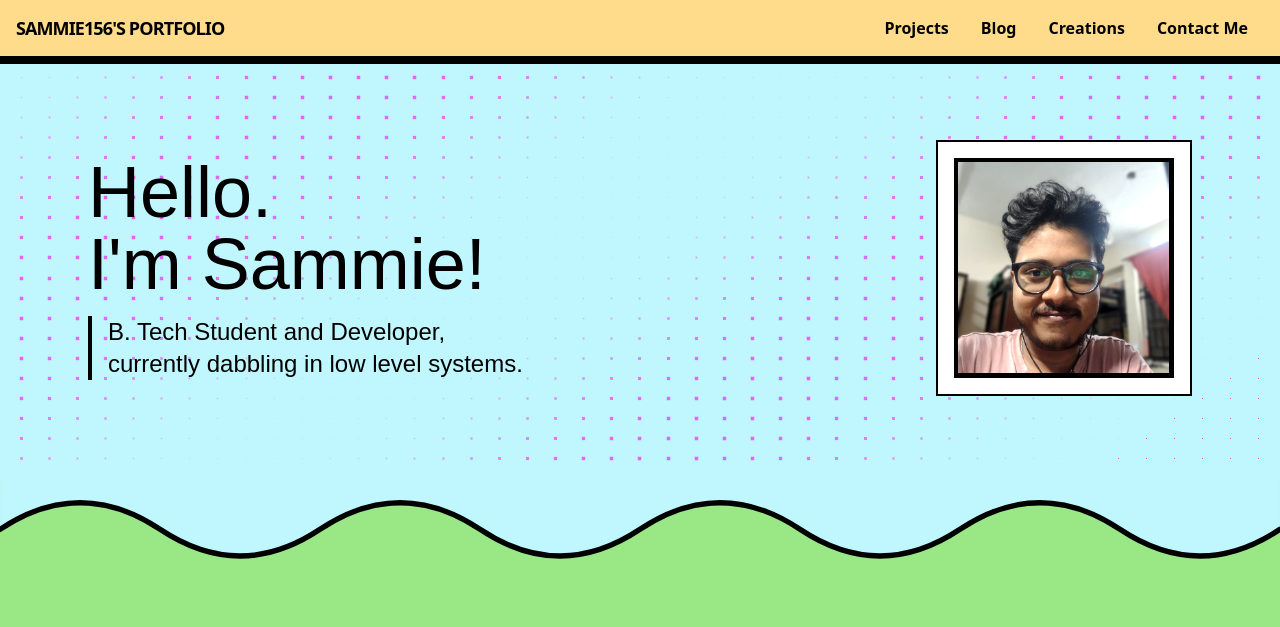
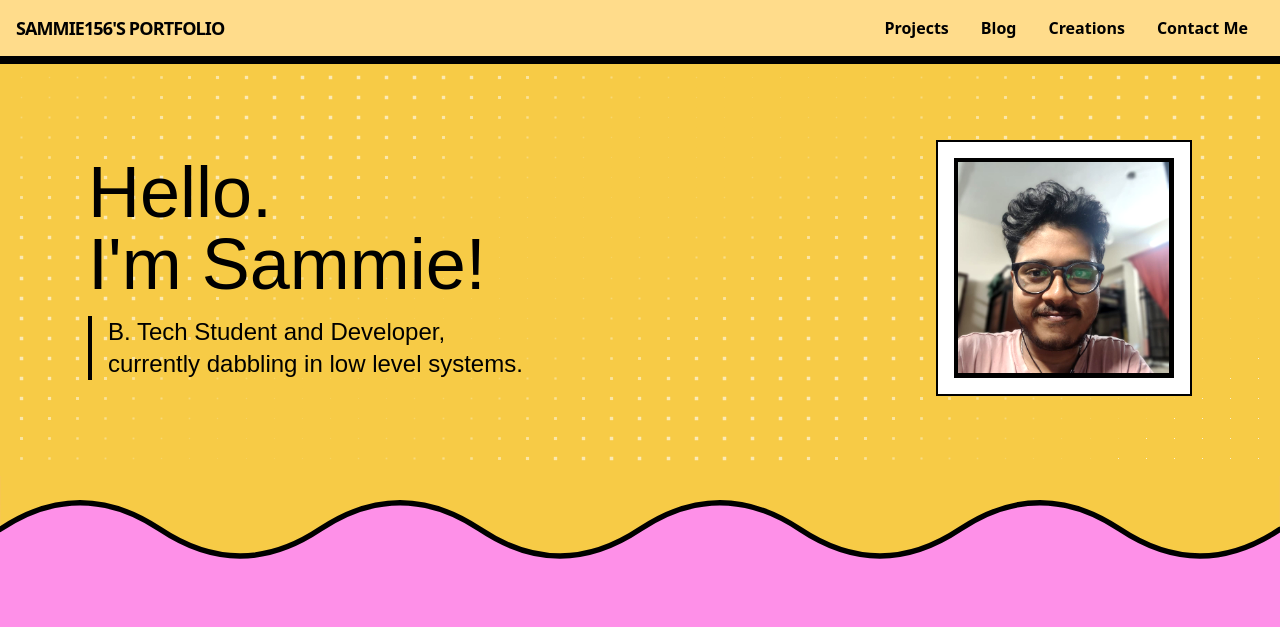
Before and after one commit to Sammie156/Portfolio, a React (Vite) app: page / in a window 1280 px wide. Shown: the top 627 px of the page. Built offline with nearby package versions, Linux system fonts and the light colour scheme; no server answers; a web font is replaced by a local one.

Commit message:
Minor changes

```diff
--- a/src/components/PulseDots.jsx
+++ b/src/components/PulseDots.jsx
@@ -20,7 +20,7 @@ const PulseDots = ({bg_color}) => {
           return (
             <div key={i} className="flex items-center justify-center">
               <div
-                className="w-[1px] h-[1px] bg-[#FF00F5] rounded-full"
+                className="w-[1px] h-[1px] bg-white rounded-full"
                 style={{
                   animation: "smooth-wave 3s infinite ease-in-out",
                   animationDelay: `${delay}s`,
--- a/src/pages/Home.jsx
+++ b/src/pages/Home.jsx
@@ -57,15 +57,15 @@ function Home() {
 
   return (
     <main className="min-h-screen w-full pb-20">
-      <section className="relative w-full border-black bg-[#C0F7FE]">
-        <PulseDots bg_color="C0F7FE"/>
+      <section className="relative w-full border-black bg-[#F7CB46]">
+        <PulseDots bg_color="F7CB46"/>
         <div className="max-w-6xl mx-auto px-6 relative">
           <Hero />
           {/* <InfoCard className="absolute top-[80%] z-20 mt-5" /> */}
         </div>
       </section>
 
-      <div className="w-full leading-[0] bg-[#99E885]">
+      <div className="w-full leading-[0] bg-[#FE90E8]">
         <svg
           viewBox="0 0 1440 120"
           fill="none"
@@ -80,7 +80,7 @@ function Home() {
          C780 20 840 20 900 60 C960 100 1020 100 1080 60
          C1140 20 1200 20 1260 60 C1320 100 1380 100 1440 60
          V0H0V60Z"
-            fill="#C0F7FE"
+            fill="#F7CB46"
           />
           {/* Bold Stroke Path */}
           <path
@@ -96,7 +96,7 @@ function Home() {
         </svg>
       </div>
 
-      <section className="relative w-full border-black bg-[#99E885]">
+      <section className="relative w-full border-black bg-[#FE90E8]">
         <div className="max-w-6xl mx-auto px-6 relative">
           <h1 className="text-5xl font-black uppercase mb-12 pt-10 underline decoration-8">
             PROJECTS
```
